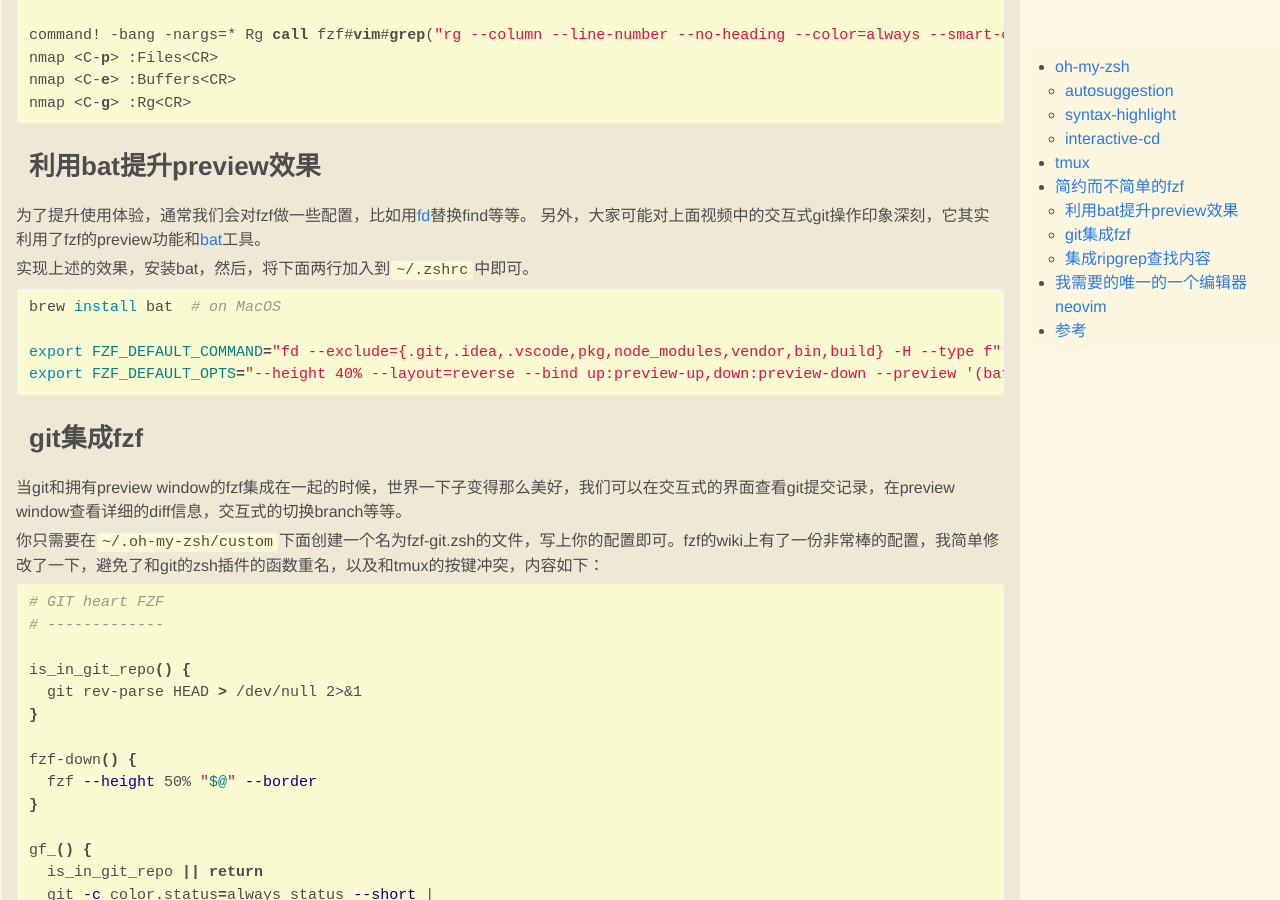
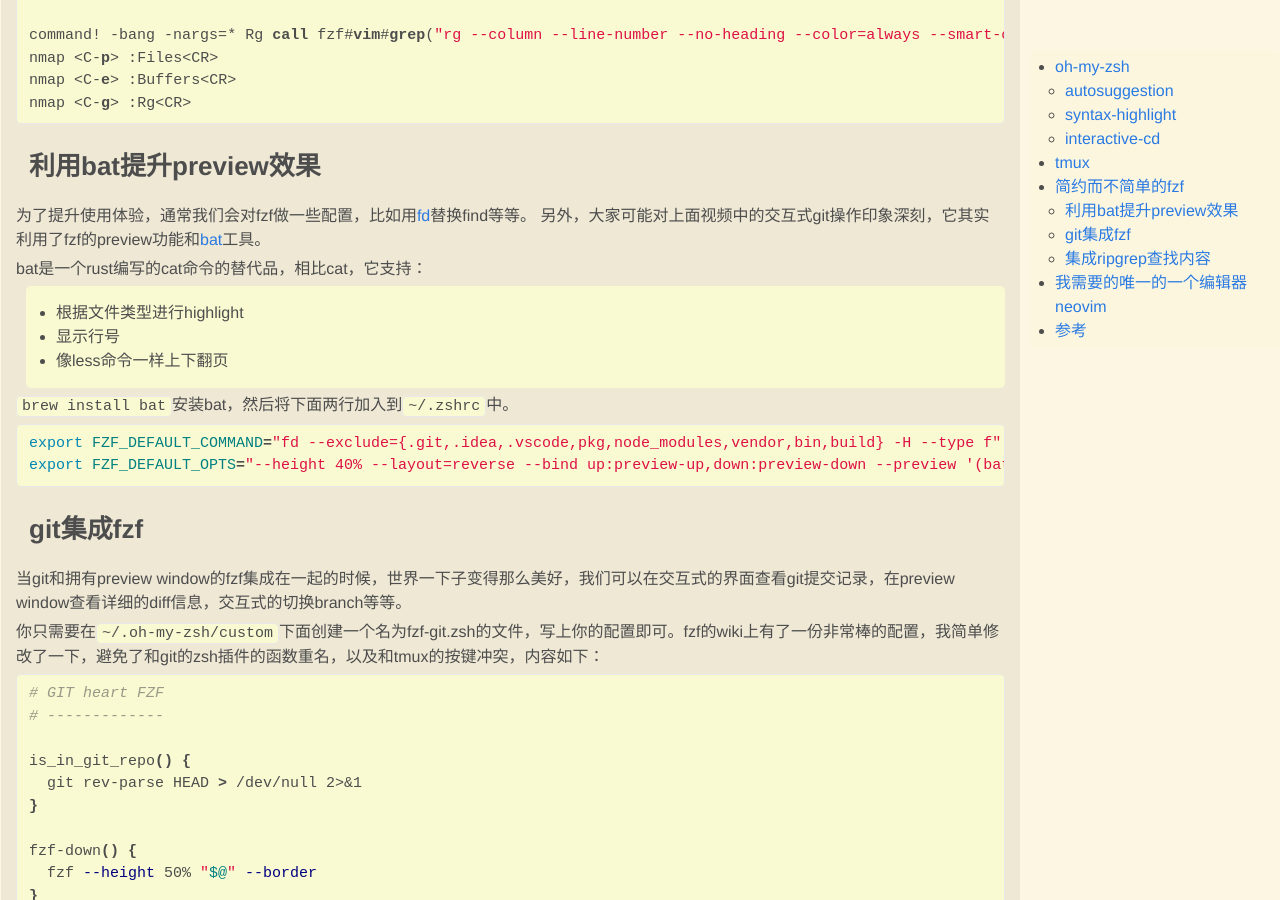
Before and after one commit to feiyuw/feiyuw.github.io, a Jekyll site: the page built from _posts/2019-06-13-work-with-terminal.md, in a window 1280 px wide and 900 px high, scrolled down 2473 px. Built offline with Jekyll 4.4.1, drawn with Linux system fonts in a browser that asks for light colours; nearby versions of some CDN libraries; comment, search, counter and statistics services are not loaded.

Commit message:
update bat desc

````diff
--- a/_posts/2019-06-13-work-with-terminal.md
+++ b/_posts/2019-06-13-work-with-terminal.md
@@ -123,11 +123,15 @@ nmap <C-g> :Rg<CR>
 为了提升使用体验，通常我们会对fzf做一些配置，比如用[fd](https://github.com/sharkdp/fd)替换find等等。
 另外，大家可能对上面视频中的交互式git操作印象深刻，它其实利用了fzf的preview功能和[bat](https://github.com/sharkdp/bat)工具。
 
-实现上述的效果，安装bat，然后，将下面两行加入到`~/.zshrc`中即可。
+bat是一个rust编写的cat命令的替代品，相比cat，它支持：
+
+* 根据文件类型进行highlight
+* 显示行号
+* 像less命令一样上下翻页
+
+`brew install bat`安装bat，然后将下面两行加入到`~/.zshrc`中。
 
 ```zsh
-brew install bat  # on MacOS
-
 export FZF_DEFAULT_COMMAND="fd --exclude={.git,.idea,.vscode,pkg,node_modules,vendor,bin,build} -H --type f"
 export FZF_DEFAULT_OPTS="--height 40% --layout=reverse --bind up:preview-up,down:preview-down --preview '(bat --style=numbers --color=always {} || cat {}) 2> /dev/null | head -500'"
 ```
````
